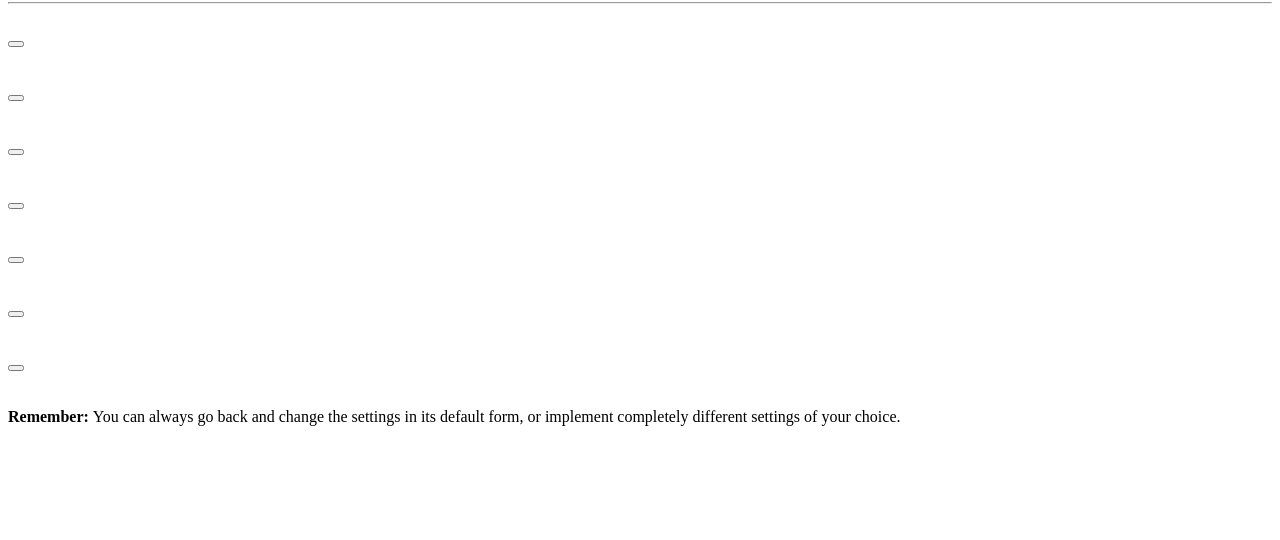
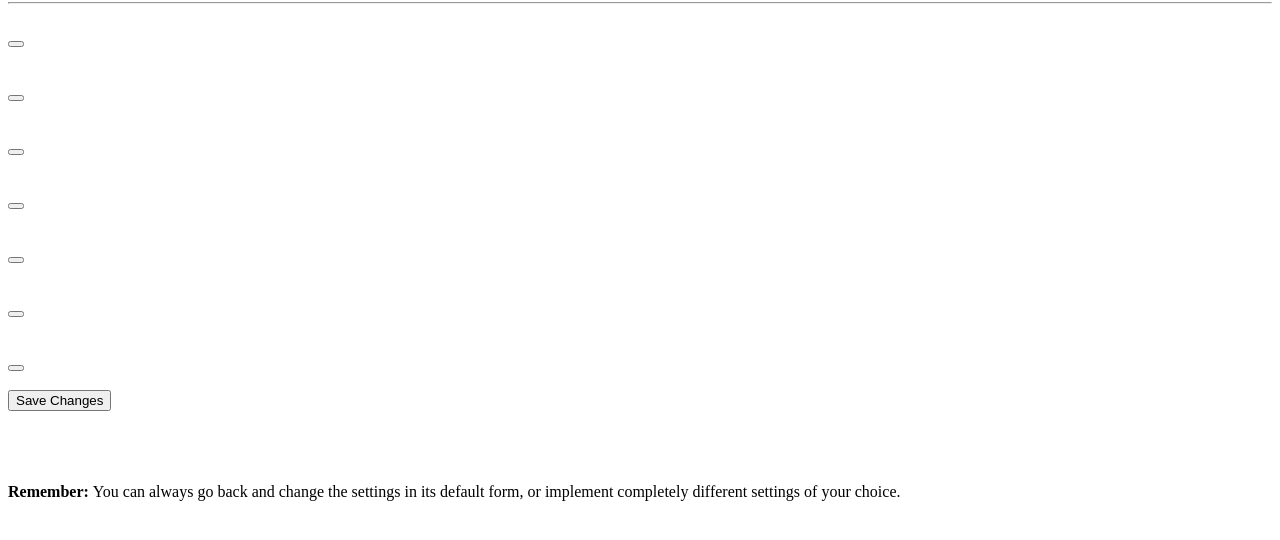
Before and after one commit to zachRadack/Goals-Website, a plain HTML site: page Webapp_root/templates/settings.html in a window 1280 px wide. Shown: the part 78-618 px from the top of the page. Drawn offline with Linux system fonts and the light colour scheme.

Commit message:
Added Save Changes button/div to settings.html
Also added a comment suggesting changing some of the buttons to something more unique while functional and somewhat stylish.

```diff
--- a/Webapp_root/templates/settings.html
+++ b/Webapp_root/templates/settings.html
@@ -17,6 +17,7 @@
             <br><br><br>
             <label></label>
             <button></button>
+    <!-- Perhaps some of the buttons can be changed to levers, checkboxes, multiple-choice bullets, some other function/command. -->
             <br><br><br>
             <label></label>
             <button></button>
@@ -29,6 +30,11 @@
             <br><br><br>
             <label></label>
             <button></button>
+            <br><br>
+            <div>
+                <button type = "submit">Save Changes</button>
+            </div>
+            <br><br>
         </form>
 
         <br><br>
```
